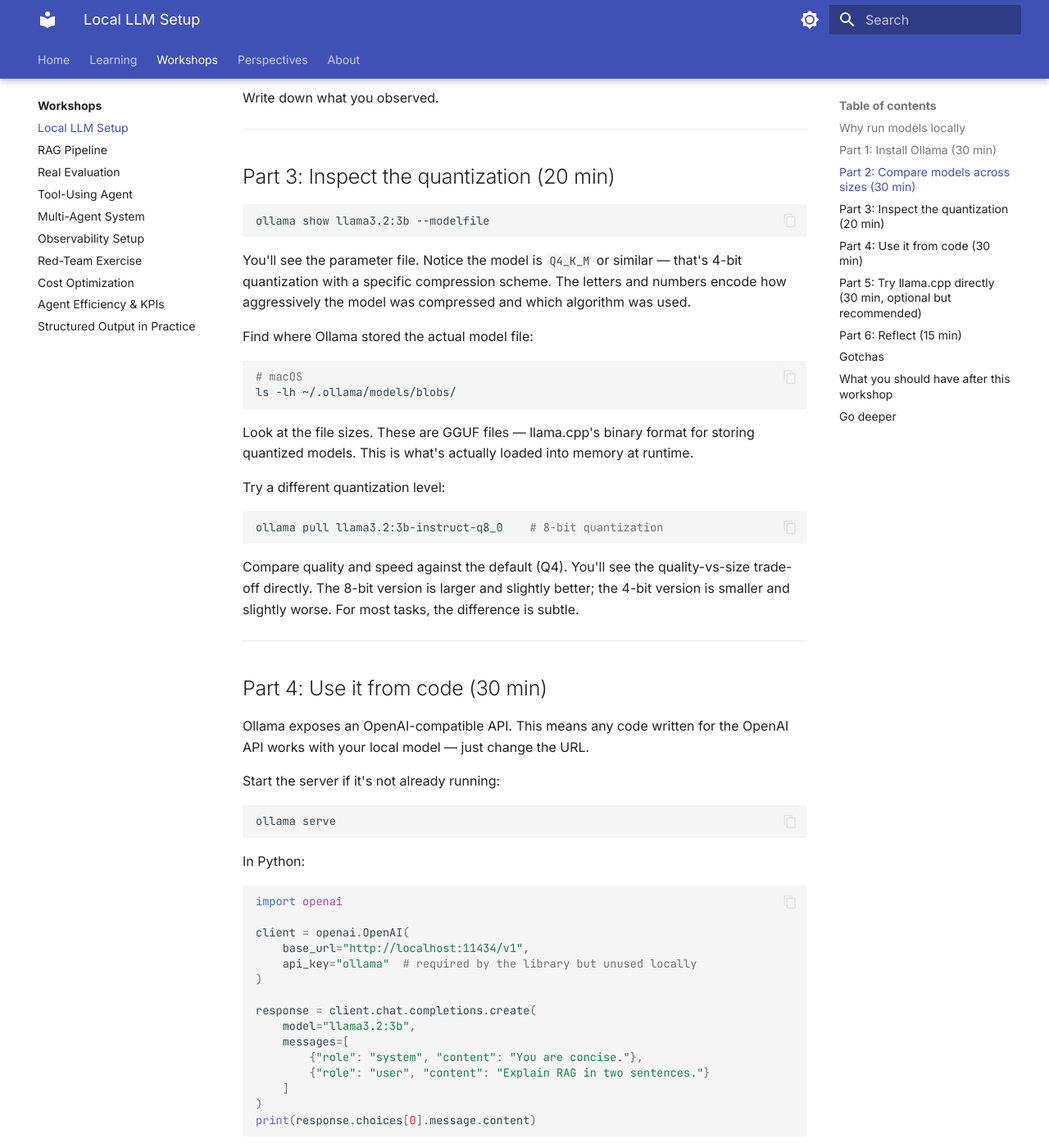
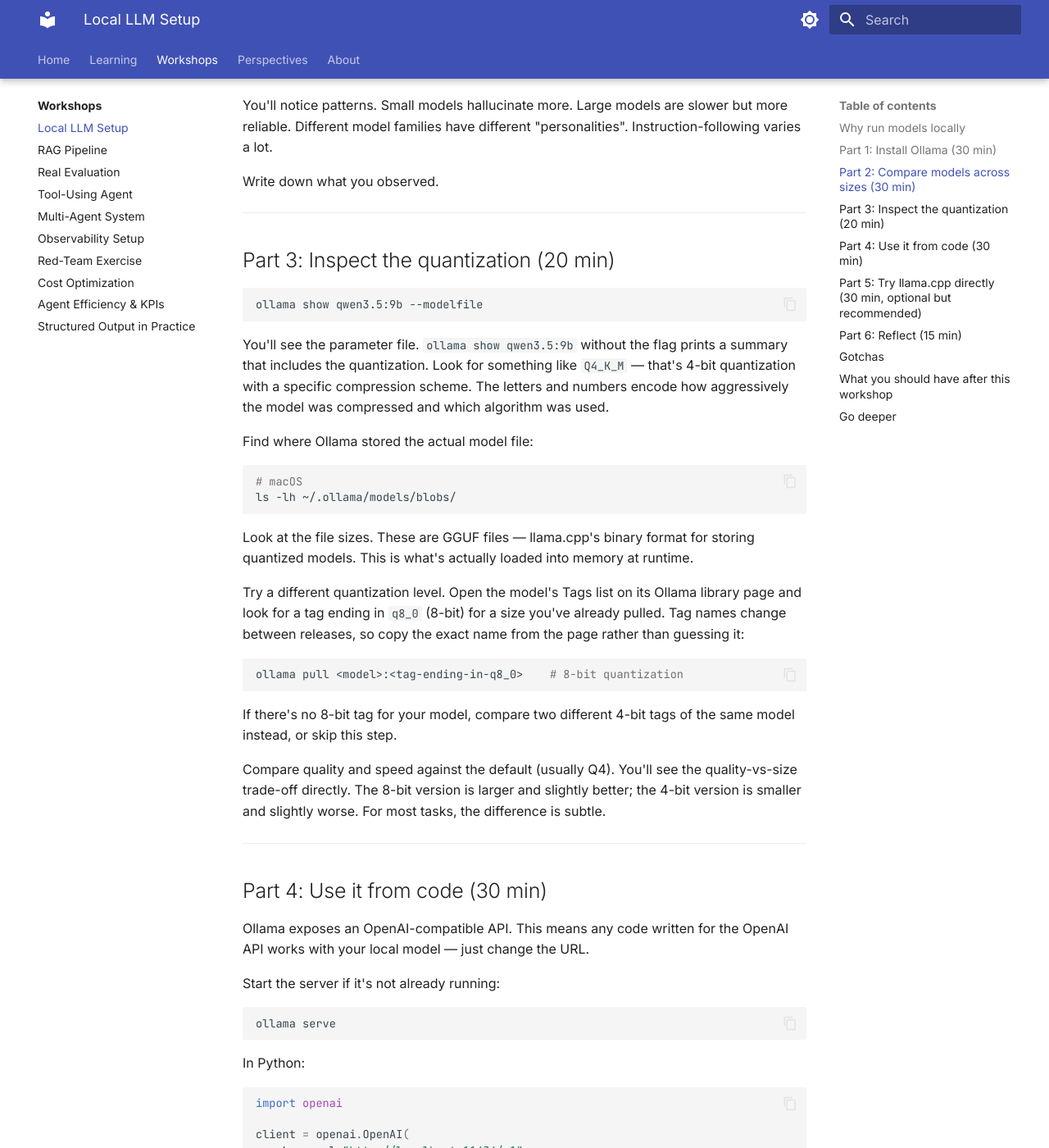
Before and after one commit to Jonathan34/ai-learning, an MkDocs documentation site: the page built from docs/05-workshops/W1-local-llm-setup.md, in a window 1280 px wide and 1400 px high, scrolled down 2082 px. Shown: the whole window at 82% size. Built offline with MkDocs 1.6.1 and Material for MkDocs 9.7.7, drawn with Linux system fonts in a browser that asks for light colours; some of the changed text lies outside the part shown.

Commit message:
docs: Refresh Ollama context defaults and model examples
I re-reviewed the revised workshop against the official Ollama pages; both findings are closed and the change passes. Squashed from 2 commits on branch missionrun/ai-learning/run-1791939661310-2.
Steps: Researcher (Codex CLI) · Content Editor (Claude Code) · Document Editor (Codex CLI), reviewed

Reviewed-by: Document Editor (missionrun agent, Codex CLI)
Approved-by: Jonathan Delfour <3976137+Jonathan34@users.noreply.github.com>
Merged-by: missionrun (automatic, approved policy by Jonathan Delfour <3976137+Jonathan34@users.noreply.github.com>)
Missionrun-Run: run-1791939661310-2

````diff
--- a/docs/05-workshops/W1-local-llm-setup.md
+++ b/docs/05-workshops/W1-local-llm-setup.md
@@ -31,16 +31,16 @@ ollama serve
 Pull your first model. Start small:
 
 ```bash
-ollama pull llama3.2:3b
+ollama pull qwen3.5:0.8b
 
 ```
 
-This downloads a 2 GB quantized model. Quantization means the model's numbers have been compressed from their distribution precision (BF16 — 16-bit brain float) down to 4-bit integers — trading a small amount of quality for a massive reduction in file size and memory use. The original Llama 3.2 3B in BF16 is about 6 GB.
+This downloads a quantized model of roughly 1.2-1.3 GB, depending on the tag ([Ollama library: qwen3.5](https://ollama.com/library/qwen3.5), checked 2026-10-14). Quantization means the model's numbers have been compressed from the higher precision they were trained in down to fewer bits per weight — trading a small amount of quality for a big reduction in file size and memory use. You'll check exactly which quantization you got in Part 3.
 
 Run it:
 
 ```bash
-ollama run llama3.2:3b
+ollama run qwen3.5:0.8b
 
 ```
 
@@ -61,13 +61,13 @@ What to observe:
 Pull three more models covering a range:
 
 ```bash
-ollama pull llama3.2:1b       # smaller
-ollama pull llama3.1:8b       # medium
-ollama pull qwen2.5:14b       # larger, different model family
+ollama pull gemma4:e2b        # small edge model, different family
+ollama pull qwen3.5:9b        # medium
+ollama pull gemma4:12b        # larger
 
 ```
 
-The 14B model needs 8+ GB of memory. If you don't have that, skip it and try `mistral:7b` instead.
+Check the download sizes before you pull. As of 2026-10-14, the Qwen 3.5 9B tags are about 6.6-7.6 GB, Gemma 4 E2B tags about 4.6-7.5 GB, and Gemma 4 12B tags about 7.7-8.0 GB ([qwen3.5](https://ollama.com/library/qwen3.5), [gemma4](https://ollama.com/library/gemma4)). The model needs at least that much free memory, plus room for context. On a 16 GB laptop with other apps open, the 12B model may not fit. If it doesn't, skip it — two sizes from two families still teaches the lesson.
 
 Ask each model the same prompts. Things to compare:
 
@@ -88,11 +88,11 @@ Write down what you observed.
 ## Part 3: Inspect the quantization (20 min)
 
 ```bash
-ollama show llama3.2:3b --modelfile
+ollama show qwen3.5:9b --modelfile
 
 ```
 
-You'll see the parameter file. Notice the model is `Q4_K_M` or similar — that's 4-bit quantization with a specific compression scheme. The letters and numbers encode how aggressively the model was compressed and which algorithm was used.
+You'll see the parameter file. `ollama show qwen3.5:9b` without the flag prints a summary that includes the quantization. Look for something like `Q4_K_M` — that's 4-bit quantization with a specific compression scheme. The letters and numbers encode how aggressively the model was compressed and which algorithm was used.
 
 Find where Ollama stored the actual model file:
 
@@ -104,14 +104,16 @@ ls -lh ~/.ollama/models/blobs/
 
 Look at the file sizes. These are GGUF files — llama.cpp's binary format for storing quantized models. This is what's actually loaded into memory at runtime.
 
-Try a different quantization level:
+Try a different quantization level. Open the model's Tags list on its Ollama library page and look for a tag ending in `q8_0` (8-bit) for a size you've already pulled. Tag names change between releases, so copy the exact name from the page rather than guessing it:
 
 ```bash
-ollama pull llama3.2:3b-instruct-q8_0    # 8-bit quantization
+ollama pull <model>:<tag-ending-in-q8_0>    # 8-bit quantization
 
 ```
 
-Compare quality and speed against the default (Q4). You'll see the quality-vs-size trade-off directly. The 8-bit version is larger and slightly better; the 4-bit version is smaller and slightly worse. For most tasks, the difference is subtle.
+If there's no 8-bit tag for your model, compare two different 4-bit tags of the same model instead, or skip this step.
+
+Compare quality and speed against the default (usually Q4). You'll see the quality-vs-size trade-off directly. The 8-bit version is larger and slightly better; the 4-bit version is smaller and slightly worse. For most tasks, the difference is subtle.
 
 ---
 
@@ -137,7 +139,7 @@ client = openai.OpenAI(
 )
 
 response = client.chat.completions.create(
-    model="llama3.2:3b",
+    model="qwen3.5:0.8b",
     messages=[
         {"role": "system", "content": "You are concise."},
         {"role": "user", "content": "Explain RAG in two sentences."}
@@ -164,7 +166,8 @@ brew install llama.cpp
 Download a GGUF model file directly from HuggingFace (a platform where people publish model files):
 
 ```bash
-# Example: a small Llama 3.2 model
+# Example: a small Llama 3.2 model. It's an older model, but any GGUF
+# file works for seeing the raw inference path.
 # Check huggingface.co for current URLs
 wget https://huggingface.co/bartowski/Llama-3.2-3B-Instruct-GGUF/resolve/main/Llama-3.2-3B-Instruct-Q4_K_M.gguf
 
@@ -187,7 +190,7 @@ Answer these for yourself:
 
 1. What's the smallest model that's useful for your day-to-day work?
 
-2. How does quality change as you go from 3B → 8B → larger?
+2. How does quality change as you go from 0.8B → 9B → larger?
 
 3. How does your laptop's hardware limit what you can run? (GPU memory, system memory)
 
@@ -201,7 +204,7 @@ Writing down answers — even brief ones — cements the learning.
 
 ## Gotchas
 
-- **Ollama defaults to a short context window** (2048 tokens). If your prompt is long, the model silently truncates. Set `num_ctx` in the Modelfile or API call to increase it.
+- **Ollama's default context window depends on your GPU memory, not the model.** As of 2026-10-14, it picks 4K tokens with under 24 GiB of VRAM, 32K with 24-48 GiB, and 256K with 48 GiB or more ([Ollama context length docs](https://docs.ollama.com/context-length)). So a laptop below 24 GiB of VRAM gets 4K, even for a model like Qwen 3.5 that supports 256K. Set `num_ctx` in the Modelfile or API call to increase it, and expect memory use to grow with it.
 
 - **Quantized models lose capability unevenly.** Small models quantized aggressively can become borderline useless on reasoning tasks while still being fine for classification or summarization.
 
````
